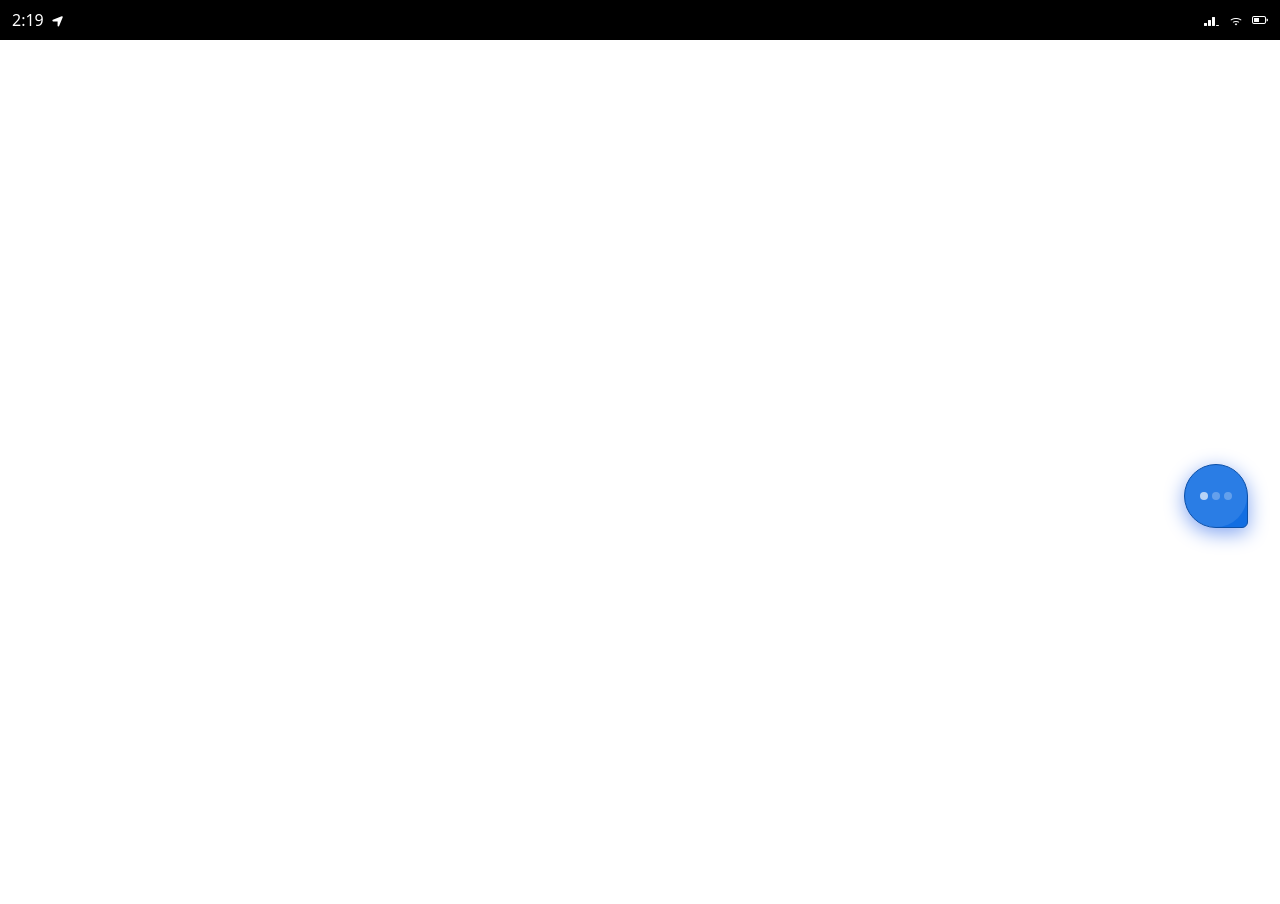
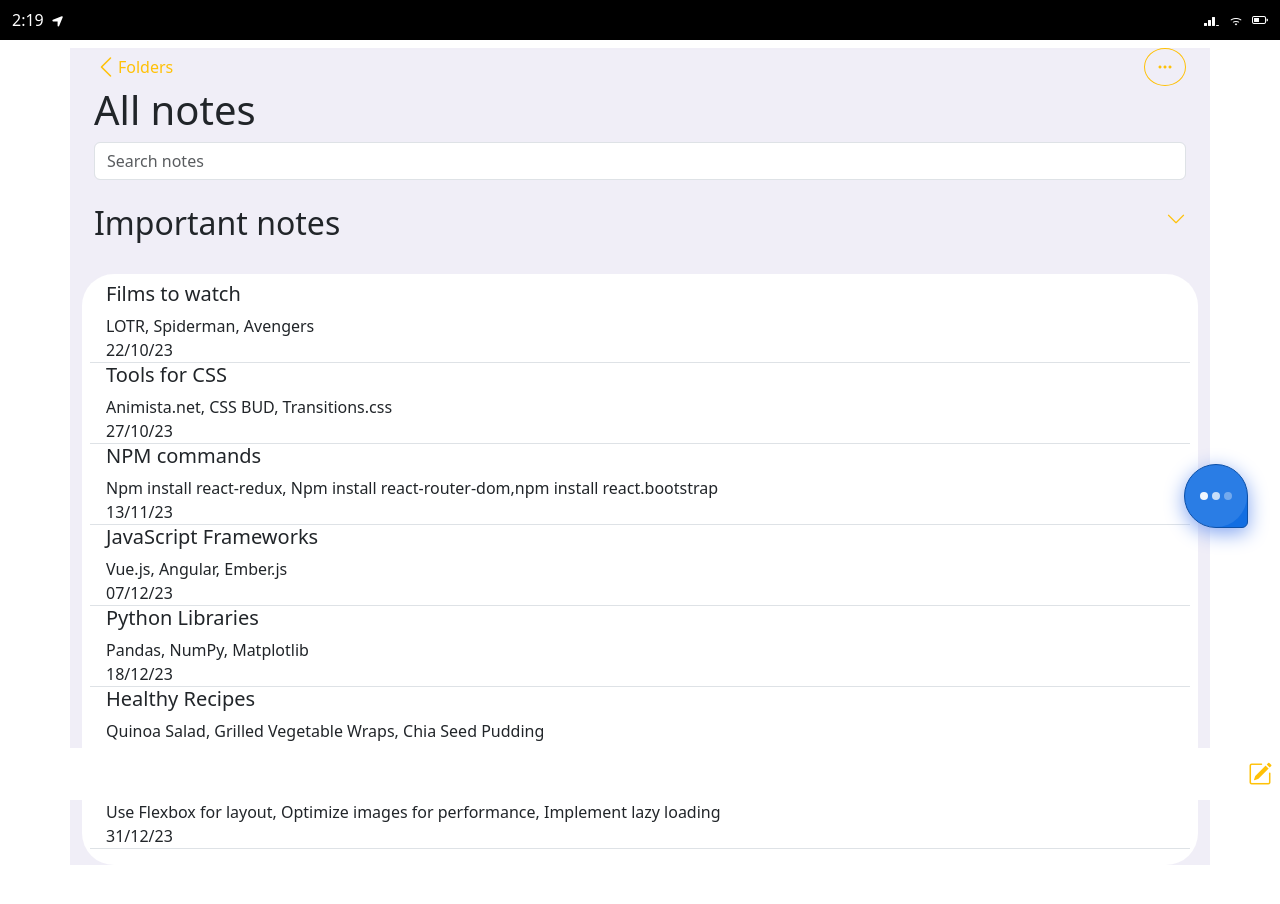
Before and after one commit to iam-Igor/ios_clone, a React (Create React App) app: page /Notes in a window 1280 px wide. Before the commit this address had no page. Shown: the top 904 px of the page. Before the commit the page ends 800 px from the top, so only its background shows below. Built offline with nearby package versions, Linux system fonts and the light colour scheme.

Commit message:
added notes , photos and messages app

```diff
--- a/src/App.js
+++ b/src/App.js
@@ -8,6 +8,8 @@ import AssistiveTouch from "./comps/AssistiveTouch";
 import VoiceMemos from "./comps/VoiceMemos";
 import StocksApp from "./comps/StocksApp";
 import PhotosApp from "./comps/PhotosApp";
+import NoteApp from "./comps/NoteApp";
+import MessagesApp from "./comps/MessagesApp";
 
 function App() {
   return (
@@ -19,6 +21,8 @@ function App() {
         <Route path="/Memos/" element={<VoiceMemos />} />
         <Route path="/Stocks/" element={<StocksApp />} />
         <Route path="/Photos/" element={<PhotosApp />} />
+        <Route path="/Notes/" element={<NoteApp />} />
+        <Route path="/Messages/" element={<MessagesApp />} />
       </Routes>
       <AssistiveTouch />
     </BrowserRouter>
--- a/src/comps/BottomBar.jsx
+++ b/src/comps/BottomBar.jsx
@@ -3,7 +3,7 @@ import SingleApp from "./SingleApp";
 
 const BottomBar = ({ appList }) => {
   return (
-    <Container fluid className="bottom-bar rounded-5 sticky-bottom">
+    <Container fluid className="bottom-bar rounded-5 sticky-bottom mt-5">
       <Row className="rounded-5">
         {appList.map((app, index) => {
           return (
--- a/src/comps/HomeScreen.jsx
+++ b/src/comps/HomeScreen.jsx
@@ -57,7 +57,7 @@ const HomeScreen = () => {
           backgroundImage: `url(${backgroundImg})`,
           backgroundSize: "cover",
         }}
-        className="overflow-hidden pb-3"
+        className="overflow-hidden pb-3 pt-3"
       >
         <Row>
           {allApps.map((app, index) => {
--- /dev/null
+++ b/src/comps/MessagesApp.jsx
@@ -0,0 +1,89 @@
+import { Col, Container, Row } from "react-bootstrap";
+
+const MessagesApp = () => {
+  const smsArray = [
+    {
+      user: "Alice",
+      message: "Hey, how are you?",
+      date: "24/11",
+    },
+    {
+      user: "Bob",
+      message: "I'm good, thanks! How about you?",
+      date: "24/11",
+    },
+    {
+      user: "Alice",
+      message: "I'm doing great!",
+      date: "14/11",
+    },
+    {
+      user: "Charlie",
+      message: "What's up?",
+      date: "12/11",
+    },
+    {
+      user: "David",
+      message: "Not much, just chilling.",
+      date: "10/09",
+    },
+    {
+      user: "Eva",
+      message: "Anyone up for a movie tonight?",
+      date: "24/11",
+    },
+    {
+      user: "Frank",
+      message: "Sure, what movie are you thinking?",
+      date: "24/11",
+    },
+    {
+      user: "Grace",
+      message: "I'm in too!",
+      date: "24/11",
+    },
+    {
+      user: "Harry",
+      message: "Count me in as well.",
+      date: "04/11",
+    },
+    {
+      user: "Alice",
+      message: "Great! Let's watch the new Spiderman movie.",
+      date: "22/11",
+    },
+  ];
+
+  return (
+    <Container>
+      <Row className="mt-2 flex-column">
+        <Col className="d-flex text-primary justify-content-between align-items-center">
+          <p className="m-0">Edit</p>
+          <i className="bi bi-pencil-square fs-4"></i>
+        </Col>
+        <Col className="mx-2 border-bottom p-0">
+          <h1>Messages</h1>
+        </Col>
+
+        {smsArray.map((message, index) => {
+          return (
+            <Col key={index} className="d-flex align-items-center py-3">
+              <div>
+                <i className="bi bi-person-circle fs-1 text-primary"></i>
+              </div>
+              <div className="border-bottom ms-2 w-100">
+                <p className="fw-bold m-0">{message.user}</p>
+                <p className="m-0">{message.message}</p>
+              </div>
+              <div className="align-self-start">
+                <p>{message.date}</p>
+              </div>
+            </Col>
+          );
+        })}
+      </Row>
+    </Container>
+  );
+};
+
+export default MessagesApp;
--- /dev/null
+++ b/src/comps/NoteApp.jsx
@@ -0,0 +1,173 @@
+import { Container, Row, Col, Button, Form, Offcanvas } from "react-bootstrap";
+import SingleNote from "./SingleNote";
+import { useDispatch, useSelector } from "react-redux";
+import { useState } from "react";
+import { ADD_NOTE } from "../redux/store/store";
+
+const NoteApp = () => {
+  const newNotes = useSelector((state) => state.notes);
+  const dispatch = useDispatch();
+  const [show, setShow] = useState(false);
+
+  const handleClose = () => setShow(false);
+  const handleShow = () => setShow(true);
+
+  const saveNote = (e) => {
+    e.preventDefault();
+    dispatch({ type: ADD_NOTE, payload: exampleNote });
+  };
+
+  const [exampleNote, setExampleNOte] = useState({
+    title: "",
+    date: "",
+    description: "",
+  });
+
+  console.log(newNotes);
+
+  const staticNotes = [
+    {
+      title: "Films to watch",
+      date: "22/10/23",
+      description: "LOTR, Spiderman, Avengers",
+    },
+    {
+      title: "Tools for CSS",
+      date: "27/10/23",
+      description: "Animista.net, CSS BUD, Transitions.css",
+    },
+    {
+      title: "NPM commands",
+      date: "13/11/23",
+      description:
+        "Npm install react-redux, Npm install react-router-dom,npm install react.bootstrap ",
+    },
+    {
+      title: "JavaScript Frameworks",
+      date: "07/12/23",
+      description: "Vue.js, Angular, Ember.js",
+    },
+    {
+      title: "Python Libraries",
+      date: "18/12/23",
+      description: "Pandas, NumPy, Matplotlib",
+    },
+    {
+      title: "Healthy Recipes",
+      date: "25/12/23",
+      description: "Quinoa Salad, Grilled Vegetable Wraps, Chia Seed Pudding",
+    },
+    {
+      title: "Frontend Development Tips",
+      date: "31/12/23",
+      description:
+        "Use Flexbox for layout, Optimize images for performance, Implement lazy loading",
+    },
+  ];
+
+  return (
+    <>
+      <Container className="bgCustom px-4">
+        <Row className="mt-2 flex-column">
+          <Col className="d-flex justify-content-between text-warning">
+            <div className="d-flex align-items-center">
+              <i className="bi bi-chevron-left fs-4"></i>
+              <p className="m-0">Folders</p>
+            </div>
+            <div className="buttons-text">
+              <Button variant="outline-warning" className="rounded-circle">
+                {" "}
+                <i className="bi bi-three-dots fs-6"></i>
+              </Button>{" "}
+            </div>
+          </Col>
+          <Col>
+            <h1>All notes</h1>
+            <Form.Control type="text" placeholder="Search notes"></Form.Control>
+          </Col>
+          <Col className="my-4">
+            <div className="d-flex justify-content-between">
+              {" "}
+              <h2>Important notes</h2>
+              <i className="bi bi-chevron-down text-warning fs-5"></i>
+            </div>
+          </Col>
+        </Row>
+        <Row className="flex-column bg-white rounded-5 p-2 pb-3">
+          {staticNotes.map((note, index) => {
+            return <SingleNote key={index} note={note} />;
+          })}
+        </Row>
+        {newNotes.length > 0 && (
+          <>
+            <h2>Last saved notes</h2>
+            <Row className="flex-column bg-white rounded-5 p-2 mt-3">
+              {newNotes.map((note, index) => {
+                return <SingleNote key={index} note={note} />;
+              })}
+            </Row>
+          </>
+        )}
+      </Container>
+      <Row className="bg-white sticky-bottom p-2 text-end">
+        <Col>
+          <i
+            className="bi bi-pencil-square text-warning fs-4"
+            onClick={handleShow}
+          ></i>
+        </Col>
+      </Row>
+      <>
+        <Offcanvas show={show} onHide={handleClose} placement={"bottom"}>
+          <Offcanvas.Header closeButton>
+            <Offcanvas.Title>
+              New note{" "}
+              <Button variant="outline-warning" onClick={saveNote}>
+                Save
+              </Button>
+            </Offcanvas.Title>
+          </Offcanvas.Header>
+          <Offcanvas.Body>
+            <Form
+              onSubmit={(e) => {
+                saveNote(e);
+              }}
+            >
+              <Form.Control
+                type="text"
+                placeholder="Title"
+                onChange={(e) => {
+                  setExampleNOte({ ...exampleNote, title: e.target.value });
+                }}
+              ></Form.Control>
+              <Form.Control
+                as="textarea"
+                rows={3}
+                placeholder="Description"
+                onChange={(e) => {
+                  setExampleNOte({
+                    ...exampleNote,
+                    description: e.target.value,
+                  });
+                }}
+              />{" "}
+            </Form>
+            <Form.Control
+              type="date"
+              placeholder="date"
+              onChange={(e) => {
+                setExampleNOte({
+                  ...exampleNote,
+                  date: e.target.value,
+                });
+              }}
+              className="my-2"
+            ></Form.Control>
+          </Offcanvas.Body>
+        </Offcanvas>
+      </>
+    </>
+  );
+};
+
+export default NoteApp;
--- a/src/comps/PhotosApp.jsx
+++ b/src/comps/PhotosApp.jsx
@@ -80,7 +80,7 @@ const PhotosApp = () => {
             <p className="m-0 bottom-text">Album</p>
           </div>
           <div className="text-center">
-            <i class="bi bi-search"></i>
+            <i className="bi bi-search"></i>
             <p className="m-0 bottom-text">Search</p>
           </div>
         </Col>
--- /dev/null
+++ b/src/comps/SingleNote.jsx
@@ -0,0 +1,13 @@
+import { Col } from "react-bootstrap";
+
+const SingleNote = ({ note }) => {
+  return (
+    <Col className="border-bottom px-3">
+      <h5>{note.title}</h5>
+      <p className="m-0">{note.description}</p>
+      <p className="m-0">{note.date}</p>
+    </Col>
+  );
+};
+
+export default SingleNote;
--- a/src/index.js
+++ b/src/index.js
@@ -1,17 +1,14 @@
-import React from 'react';
-import ReactDOM from 'react-dom/client';
-import './index.css';
-import App from './App';
-import reportWebVitals from './reportWebVitals';
+import React from "react";
+import ReactDOM from "react-dom/client";
+import "./index.css";
+import App from "./App";
+import { Provider } from "react-redux";
+import store from "./redux/store/store";
 
-const root = ReactDOM.createRoot(document.getElementById('root'));
+const root = ReactDOM.createRoot(document.getElementById("root"));
+
 root.render(
-  <React.StrictMode>
+  <Provider store={store}>
     <App />
-  </React.StrictMode>
+  </Provider>
 );
-
-// If you want to start measuring performance in your app, pass a function
-// to log results (for example: reportWebVitals(console.log))
-// or send to an analytics endpoint. Learn more: https://bit.ly/CRA-vitals
-reportWebVitals();
--- /dev/null
+++ b/src/redux/reducers/reducers.js
@@ -0,0 +1,16 @@
+import { ADD_NOTE } from "../store/store";
+
+const initialState = {
+  notes: [],
+};
+
+const mainReducer = (state = initialState, action) => {
+  switch (action.type) {
+    case ADD_NOTE:
+      return { ...state, notes: [...state.notes, action.payload] };
+    default:
+      return state;
+  }
+};
+
+export default mainReducer;
--- /dev/null
+++ b/src/redux/store/store.js
@@ -0,0 +1,9 @@
+import { configureStore } from "@reduxjs/toolkit";
+import mainReducer from "../reducers/reducers";
+
+export const ADD_NOTE = "ADD_NOTE";
+
+const store = configureStore({
+  reducer: mainReducer,
+});
+export default store;
```
